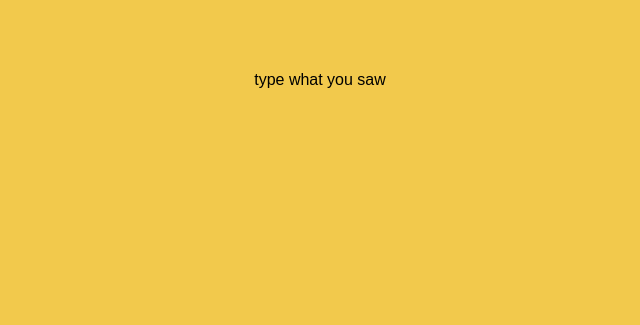
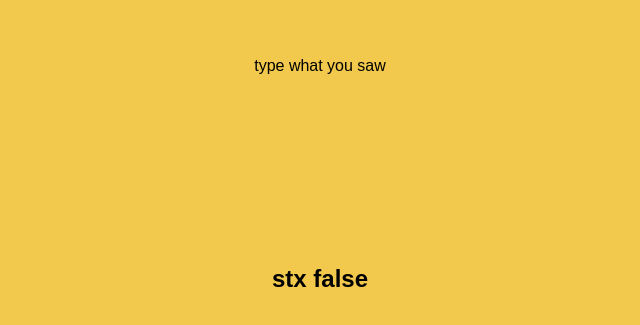
Before and after one commit to ZTKpro/donotblink, a Next.js app: page /game in a window 1280 px wide. Shown: the part 225-550 px from the top of the page, without its empty margins (320-960 px from the left). Built offline with nearby package versions, Linux system fonts and the light colour scheme.

Commit message:
Mouse movement

```diff
--- a/src/pages/game.js
+++ b/src/pages/game.js
@@ -36,6 +36,7 @@ export default function Game() {
   const [showBlink, setShowBlink] = useState(true);
   const [value, setValue] = useState("");
   const [isValid, setIsValid] = useState(false);
+  const [isMouseMoving, setIsMouseMoving] = useState(false);
 
   const showBlinkByTime = () => {
     setShowBlink(true);
@@ -44,7 +45,25 @@ export default function Game() {
 
   useEffect(() => {
     showBlinkByTime();
+
+    const handleMouseMove = () => {
+      setIsMouseMoving(true);
+    };
+
+    if (typeof window !== "undefined") {
+      document.addEventListener("mousemove", handleMouseMove);
+
+      return () => {
+        document.removeEventListener("mousemove", handleMouseMove);
+      };
+    }
   }, []);
+
+  useEffect(() => {
+    setTimeout(() => {
+      setIsMouseMoving(false);
+    }, 5000);
+  }, [isMouseMoving]);
 
   const checkWord = (event) => {
     const newValue = event.target.value.toUpperCase();
@@ -58,8 +77,10 @@ export default function Game() {
       {showBlink && <StyledBlink>CAT</StyledBlink>}
       <Content color={isValid ? "dark" : "light"}>
         {!isValid && <div>type what you saw</div>}
-        <StyledInput type="text" value={value} onChange={checkWord} />
+        <StyledInput type="text" value={value} onChange={checkWord} autoFocus />
         {/* <button onClick={showBlinkByTime}>Pokaż diva</button> */}
+        {isMouseMoving && <h1>mouse movment</h1>}
+        <h2>stx {`${isMouseMoving}`}</h2>
       </Content>
     </>
   );
```
